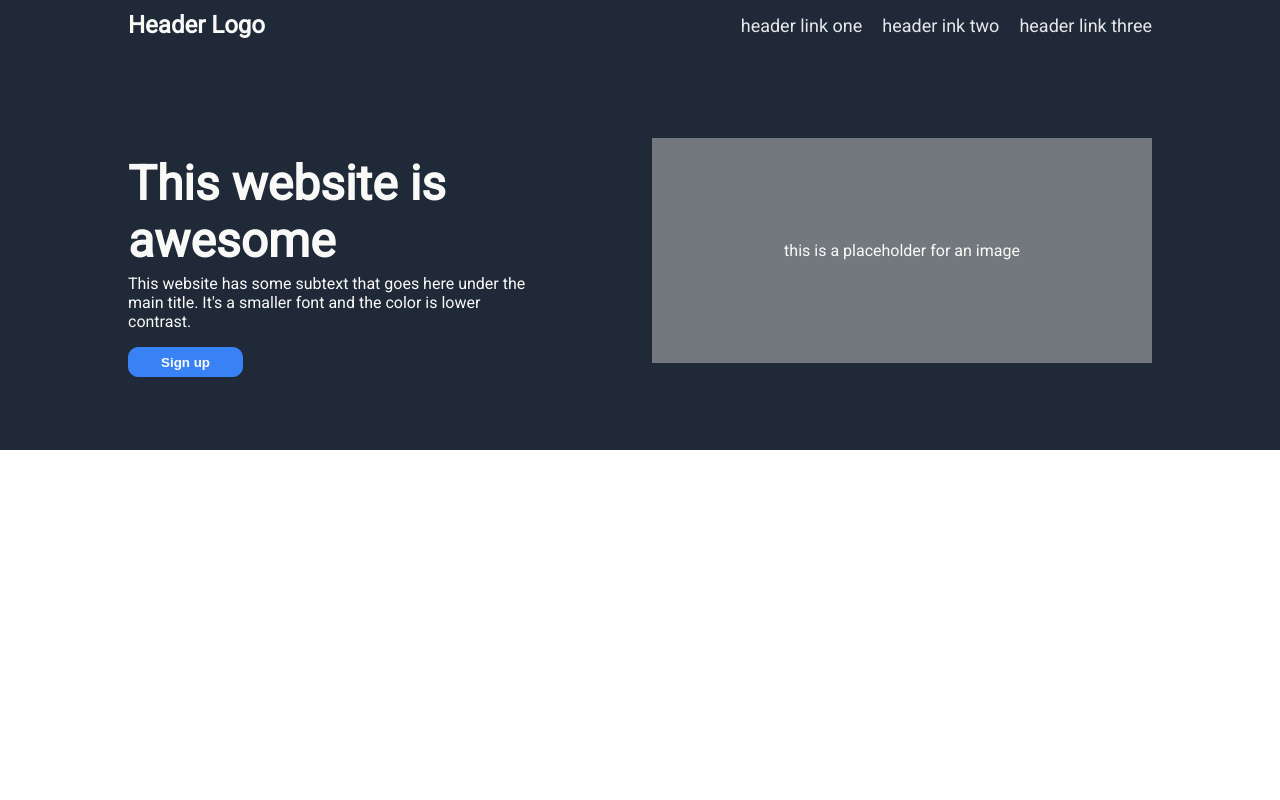
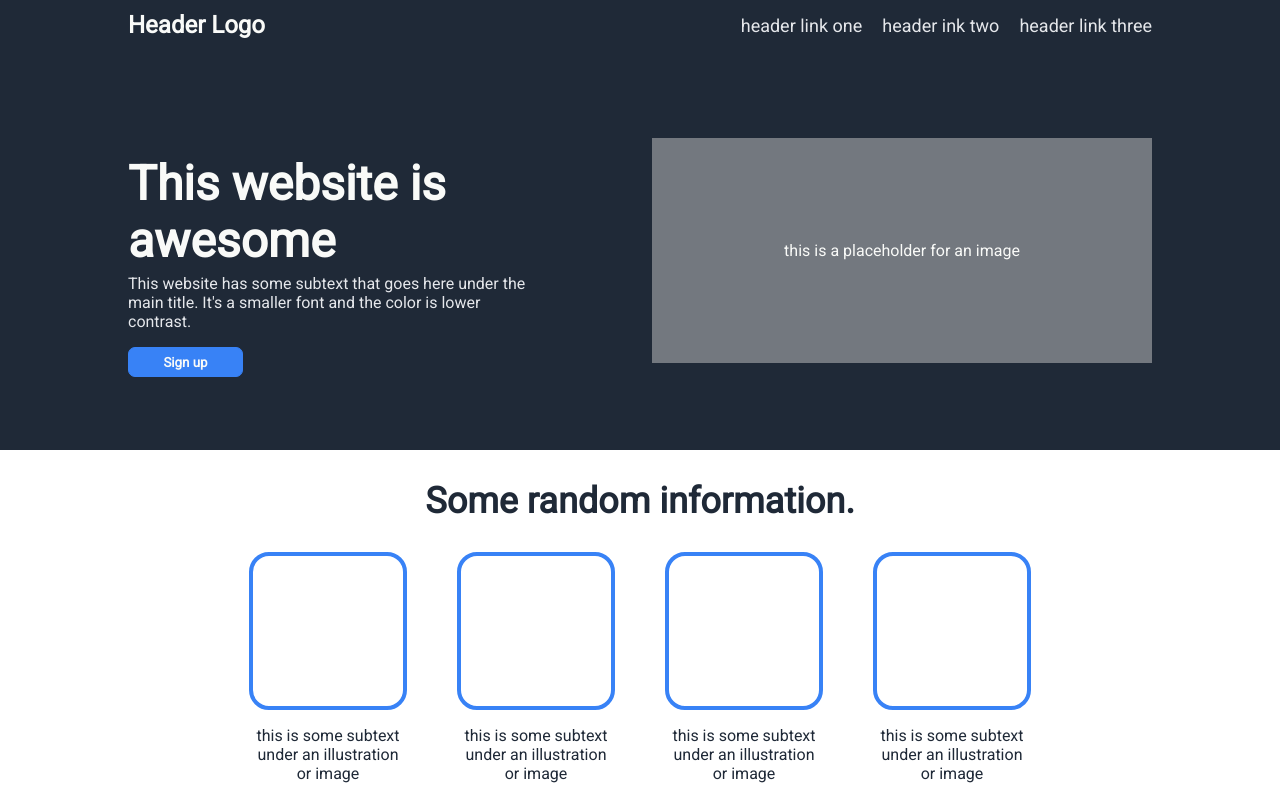
Before and after one commit to JSordan22/Landing-Page, a plain HTML site: page index.html in a window 1280 px wide. Drawn offline with Linux system fonts and the light colour scheme.

Commit message:
Added CSS to second section

```diff
--- a/index.html
+++ b/index.html
@@ -29,5 +29,36 @@
                 <div class="image">this is a placeholder for an image</div>
             </div>
         </header>
+        <main>
+            <section class="foursquare">
+                <h1 class="text">Some random information.</h1>
+                <div class="content">
+                    <div>
+                        <div class="image"></div>
+                        <p>this is some subtext<br> under
+                            an illustration<br> or image
+                        </p>
+                    </div>
+                    <div>
+                        <div class="image"></div>
+                        <p>this is some subtext<br> under
+                            an illustration<br> or image
+                        </p>
+                    </div>
+                    <div>
+                        <div class="image"></div>
+                        <p>this is some subtext<br> under
+                            an illustration<br> or image
+                        </p>
+                    </div>
+                    <div>
+                        <div class="image"></div>
+                        <p>this is some subtext<br> under
+                            an illustration<br> or image
+                        </p>
+                    </div>
+                </div>
+            </section>
+        </main>
     </body>
 </html>
--- a/style.css
+++ b/style.css
@@ -1,12 +1,14 @@
 @import url('https://fonts.googleapis.com/css2?family=Roboto&display=swap');
 
+* {
+    font-family: 'Roboto', sans-serif;
+}
 body {
     margin: 0;
 }
 header {
     background: #1f2937;
     color: #F9FAF8;
-    font-family: 'Roboto', sans-serif;
     padding: 0 10%;
 }
 header .navbar {
@@ -42,6 +44,7 @@ header .intro .text h1 {
 }
 header .intro .text p {
     margin-top: 5px;
+    color: #E5E7EB;
 }
 header .intro .text button {
     height: 30px;
@@ -50,7 +53,7 @@ header .intro .text button {
     font-weight: bold;
     background: #3882f6;
     border: 1px solid #3882f6;
-    border-radius: 10px;
+    border-radius: 7px;
 }
 header .image {
     width: 500px;
@@ -61,3 +64,28 @@ header .image {
     justify-content: center;
     align-items: center;
 }
+.foursquare .text {
+    display: flex;
+    justify-content: center;
+    align-items: center;
+    font-size: 36px;
+    font-weight: bold;
+    color: #1f2937;
+}
+.foursquare .content {
+    display: flex;
+    justify-content: center;
+    align-items: center;
+    gap: 50px;
+
+}
+.foursquare .content .image {
+    width: 150px;
+    height: 150px;
+    border: 4px solid #3882f6;
+    border-radius: 20px;
+}
+.foursquare .content p {
+    color: #1f2937;
+    text-align: center;
+}
```
